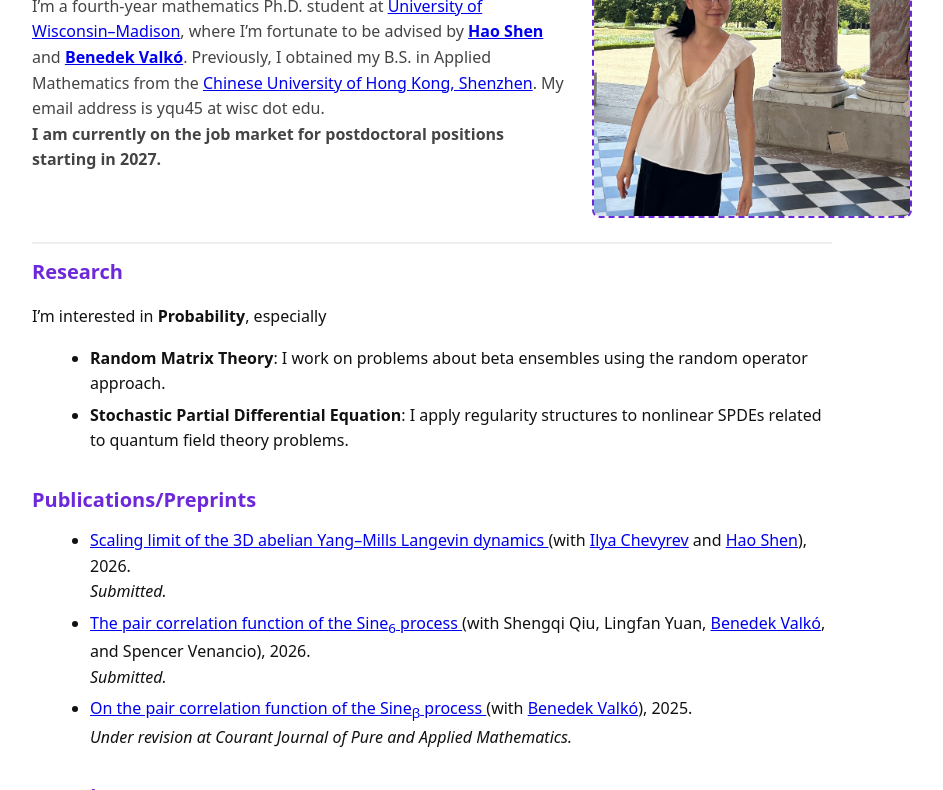
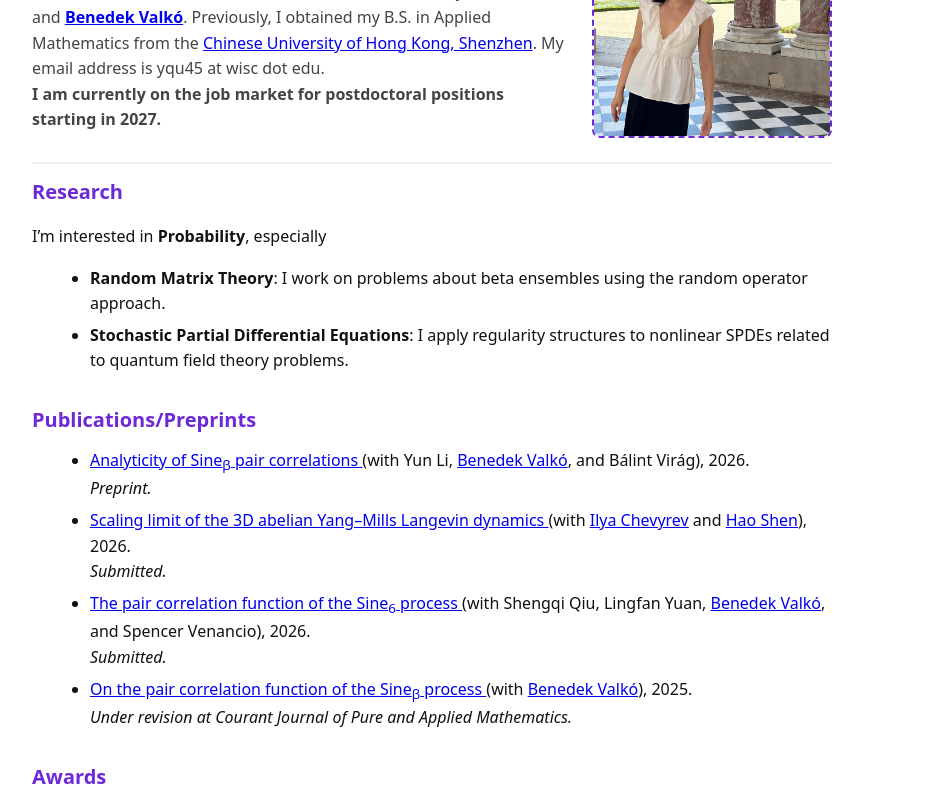
Before and after one commit to yahiuqu/yahiuqu.github.io, a plain HTML site: page index.html in a window 1280 px wide. Shown: the part 150-940 px from the top of the page, without its empty margins (208-1151 px from the left). Drawn offline with Linux system fonts and the light colour scheme.

Commit message:
Add analyticity preprint and Purdue talk; fix website layout and metadata

```diff
--- a/index.html
+++ b/index.html
@@ -16,12 +16,12 @@
 
 
     header { border-bottom: 2px solid #eee; padding: 24px 0; }
-    .top { display: grid; grid-template-columns: 1fr 240px; gap: 24px; align-items: center; }
+    .top { display: grid; grid-template-columns: minmax(0, 1fr) 240px; gap: 24px; align-items: center; }
 
     h1 { font-size: 28px; margin: 0 0 6px; color: var(--purple); }
     .tagline { margin: 6px 0 0; color: #444; }
 
-    .photo { width: 320px; height: 320px; background: #faf5ff; border: 2px dashed var(--purple); border-radius: 8px; display:flex; align-items:center; justify-content:center; color:#6b21a8; font-size: 14px; }
+    .photo { width: 240px; height: 240px; max-width: 100%; background: #faf5ff; border: 2px dashed var(--purple); border-radius: 8px; display:flex; align-items:center; justify-content:center; color:#6b21a8; font-size: 14px; }
     .photo img { width: 100%; height: 100%; object-fit: cover; border-radius: 6px; }
 
     section { padding: 12px 0; }
@@ -39,18 +39,19 @@
 
 
 <meta name="robots" content="index,follow" />
+<link rel="canonical" href="https://yahiuqu.github.io/" />
 
 <meta property="og:type" content="website" />
 <meta property="og:site_name" content="Yahui Qu" />
 <meta property="og:title" content="Yahui Qu — Mathematics Ph.D. student" />
 <meta property="og:description" content="Probability, Random Matrix Theory, and Stochastic PDEs." />
-<meta property="og:url" content="https://<your-domain>/" />
-<meta property="og:image" content="https://<your-domain>/photo.jpg" />
+<meta property="og:url" content="https://yahiuqu.github.io/" />
+<meta property="og:image" content="https://yahiuqu.github.io/photo.jpg" />
 
 <meta name="twitter:card" content="summary_large_image" />
 <meta name="twitter:title" content="Yahui Qu — Mathematics Ph.D. student" />
 <meta name="twitter:description" content="Probability, Random Matrix Theory, and Stochastic PDEs." />
-<meta name="twitter:image" content="https://<your-domain>/photo.jpg" />
+<meta name="twitter:image" content="https://yahiuqu.github.io/photo.jpg" />
 
 
 </head>
@@ -91,13 +92,29 @@
         <p>I’m interested in <strong>Probability</strong>, especially</p>
         <ul>
           <li><strong>Random Matrix Theory</strong>: I work on problems about beta ensembles using the random operator approach.</li>
-          <li><strong>Stochastic Partial Differential Equation</strong>: I apply regularity structures to nonlinear SPDEs related to quantum field theory problems.</li>
+          <li><strong>Stochastic Partial Differential Equations</strong>: I apply regularity structures to nonlinear SPDEs related to quantum field theory problems.</li>
         </ul>
       </section>
 
  <section>
   <h2>Publications/Preprints</h2>
   <ul>
+    <li>
+      <a href="https://arxiv.org/abs/2611.26344"
+         target="_blank"
+         rel="noopener noreferrer">
+        Analyticity of Sine<sub>&beta;</sub> pair correlations
+      </a>
+      (with Yun Li,
+      <a href="https://people.math.wisc.edu/~valko/"
+         target="_blank"
+         rel="noopener noreferrer">Benedek Valkó</a>,
+      and Bálint Virág),
+      2026.
+      <br>
+      <em>Preprint.</em>
+    </li>
+
     <li>
       <a href="https://arxiv.org/abs/2608.27828"
          target="_blank"
@@ -155,7 +172,7 @@
   <h2>Awards</h2>
   <ul>
     <li>
-      <strong>Excellence in Math Research Award</strong>, UW–Madison, 2026.
+      <strong>Excellence in Mathematical Research Award</strong>, UW–Madison, 2026.
     </li>
     <li>
       <strong>Bung-Fung Lee Torng Award</strong>, UW–Madison, Summer 2025.
@@ -226,6 +243,10 @@
 <section>
   <h2>Talks</h2>
   <ul>
+    <li>
+      <strong>Probability Seminar</strong>,
+      Purdue University, January 2027 (upcoming).
+    </li>
             <li>
       <strong> Probability Seminar</strong>,
       University of Wisconsin–Madison, November 2026.
@@ -263,11 +284,6 @@
     </li>
 
     <li>
-      <strong>Probability Seminar</strong>,
-      University of Wisconsin–Madison, February 2026.
-    </li>
-
-    <li>
       <strong>
         <a href="https://sites.google.com/view/vapseminar"
            target="_blank"
@@ -279,8 +295,13 @@
     </li>
 
     <li>
+      <strong>Probability Seminar</strong>,
+      University of Wisconsin–Madison, February 2026.
+    </li>
+
+    <li>
       <strong>Northeast Probability Seminar (NEPS)</strong>,
-      2025 (Short talk).
+      November 2025 (Short talk).
     </li>
 
     <li>
@@ -290,3 +311,7 @@
     </li>
   </ul>
 </section>
+    </main>
+  </div>
+</body>
+</html>
```
